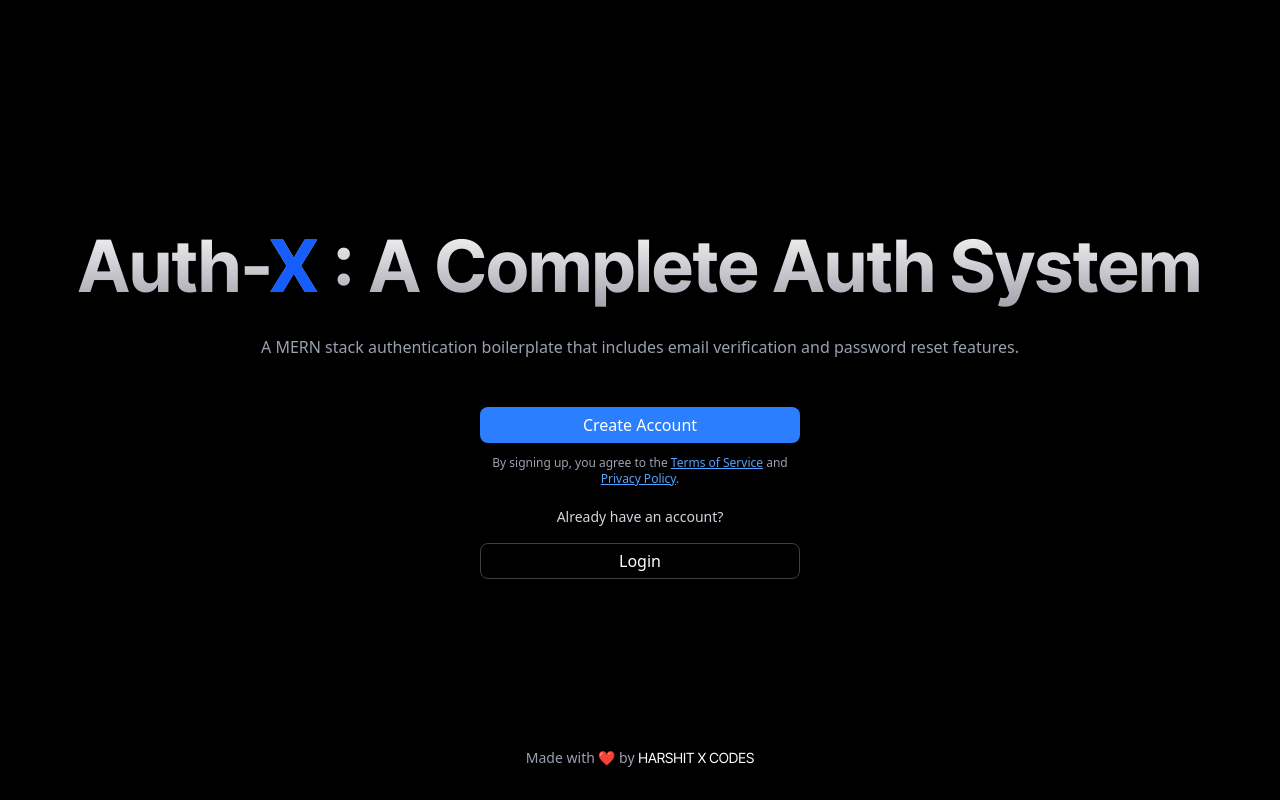
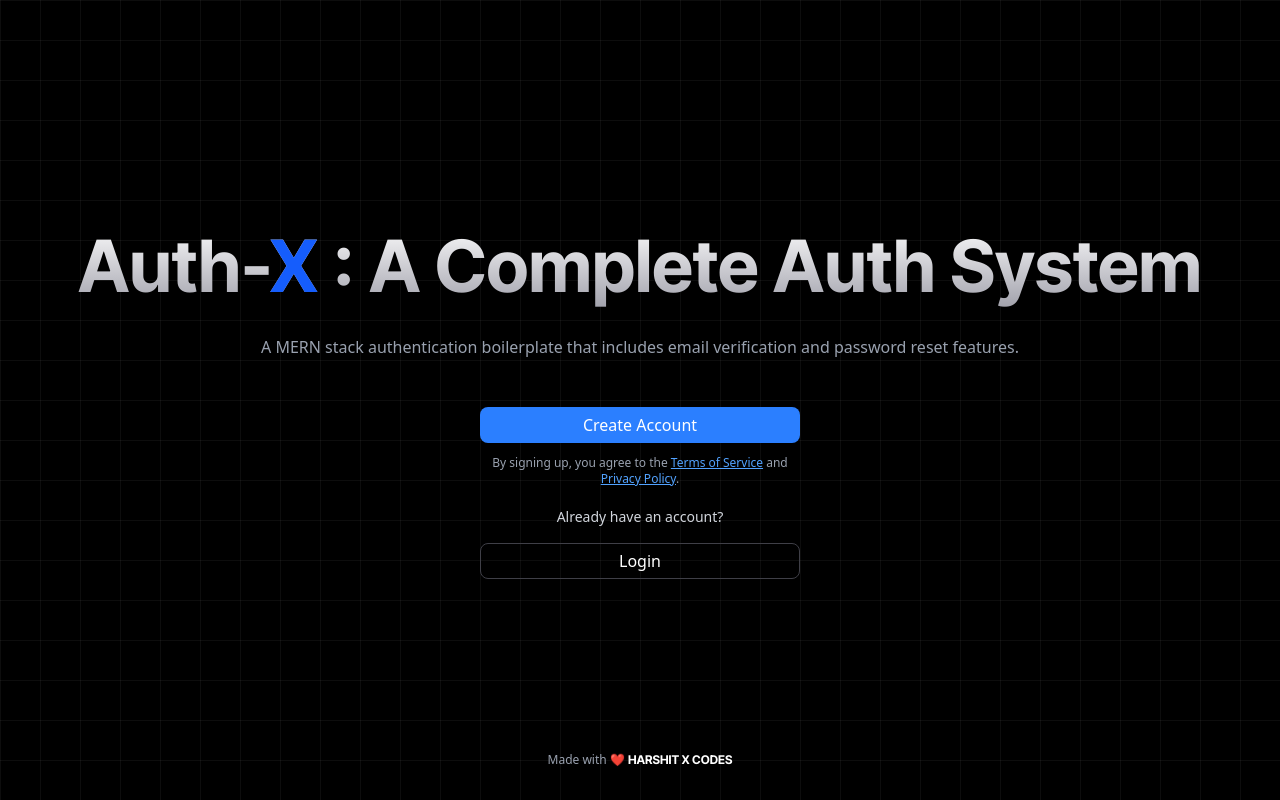
Before and after one commit to Harshit-Parmar555/Auth-X, a React (Vite) app in the folder frontend/: page / in a window 1280 px wide. Built offline with nearby package versions, Linux system fonts and the light colour scheme; no server answers.

Commit message:
Add graph background

```diff
--- a/frontend/src/pages/Land.jsx
+++ b/frontend/src/pages/Land.jsx
@@ -6,7 +6,17 @@ const Land = () => {
   const navigate = useNavigate();
 
   return (
-    <div className="h-screen flex flex-col items-center justify-between bg-black text-white px-6 sm:px-8 md:px-10 py-10 relative overflow-hidden">
+    <div
+      className="h-screen flex flex-col items-center justify-between text-white px-6 sm:px-8 md:px-10 py-10 relative overflow-hidden"
+      style={{
+        backgroundColor: "#000",
+        backgroundImage: `
+        linear-gradient(to right, rgba(255, 255, 255, 0.05) 1px, transparent 1px),
+        linear-gradient(to bottom, rgba(255, 255, 255, 0.05) 1px, transparent 1px)
+      `,
+        backgroundSize: "40px 40px",
+      }}
+    >
       {/* Main Content */}
       <div className="flex flex-col justify-center items-center gap-4 flex-1">
         <h1 className="text-4xl sm:text-5xl md:text-7xl font-bold text-center font-[Inter_Tight] bg-gradient-to-t from-zinc-400 to-white bg-clip-text text-transparent leading-tight">
@@ -52,10 +62,10 @@ const Land = () => {
       </div>
 
       {/* Footer */}
-      <footer className="text-gray-400 text-xs sm:text-sm text-center w-full absolute bottom-8">
+      <footer className="text-gray-400 text-xs sm:text-[12px] text-center w-full absolute bottom-8">
         <p>
-          Made with ❤️ by{" "}
-          <span className="font-[Inter_Tight] text-white">HARSHIT X CODES</span>
+          Made with ❤️ {" "}
+          <span className="font-[Inter_Tight] font-bold text-white">HARSHIT X CODES</span>
         </p>
       </footer>
     </div>
```
